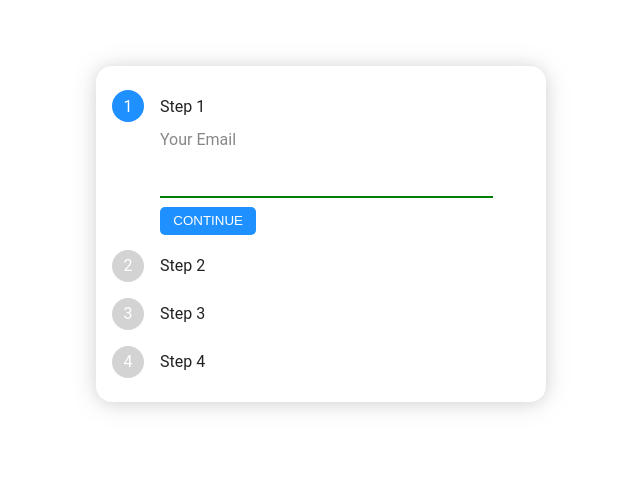
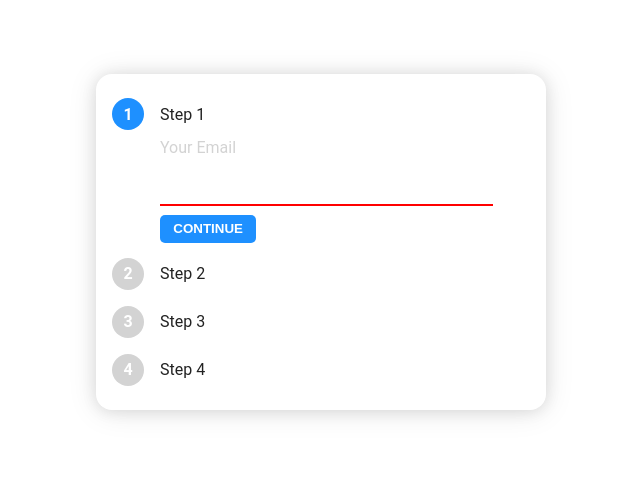
Before and after one commit to cjnucette/stepper-form, a plain HTML site: page index.html in a window 1280 px wide. Shown: the part 166-654 px from the top of the page, without its empty margins (319-959 px from the left). Drawn offline with Linux system fonts and the light colour scheme.

Commit message:
Refactor css removing global styles

```diff
--- a/src/styles.css
+++ b/src/styles.css
@@ -1,26 +1,25 @@
-:root {
-  --primary: dodgerblue;
-  --inactive: lightgray;
-  --color: #222;
+body {
+  min-height: 100vh;
+  display: flex;
+  justify-content: center;
+  align-items: center;
 }
-*,
-*::before,
-*::after {
+
+.step__form > * {
   padding: 0;
   margin: 0;
   box-sizing: border-box;
 }
 
-body {
+.step__form {
+  --clr-active: dodgerblue;
+  --clr-done: lightgray;
+  --clr-underline: green;
+  --clr-white: #fff;
+  --clr-text: #222;
+  --clr-background: #eee;
   font-family: 'Roboto', Arial, Helvetica, sans-serif;
-  min-height: 100vh;
-  display: flex;
-  justify-content: center;
-  align-items: center;
-  color: var(--color);
-}
-
-.step__form {
+  color: var(--clr-text);
   width: 450px;
   border-radius: 1em;
   padding: 1em 0;
@@ -33,20 +32,21 @@ body {
 }
 
 .step__header:hover {
-  background: #eee;
+  background: var(--clr-background);
 }
 
 .step__number {
   width: 2em;
   height: 2em;
   border-radius: 50%;
-  background: lightgrey;
+  background: var(--clr-done);
   display: grid;
   place-content: center;
-  color: white;
+  color: var(--clr-white);
+  font-weight: bold;
 }
 .active .step__number {
-  background: dodgerblue;
+  background: var(--clr-active);
 }
 
 .step__caption {
@@ -67,7 +67,7 @@ body {
 }
 
 .step__label {
-  color: #888;
+  color: var(--clr-done);
   margin-bottom: 0.5em;
 }
 
@@ -78,15 +78,20 @@ body {
   margin-bottom: 0.5em;
   border: none;
   outline: none;
-  border-bottom: 2px solid green;
+  border-bottom: 2px solid var(--clr-underline);
+}
+
+.step__input:not(:valid) {
+  --clr-underline: red;
 }
 
 .step__button {
   align-self: flex-start;
   border: none;
   padding: 0.5em 1em;
-  background: dodgerblue;
-  color: white;
+  background: var(--clr-active);
+  color: var(--clr-white);
+  font-weight: bold;
   text-transform: uppercase;
   border-radius: 5px;
   margin-bottom: 0.5em;
```
Also changed, not shown: 1 other file.
